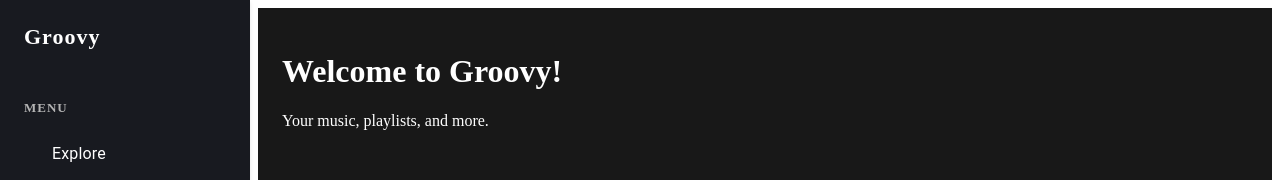
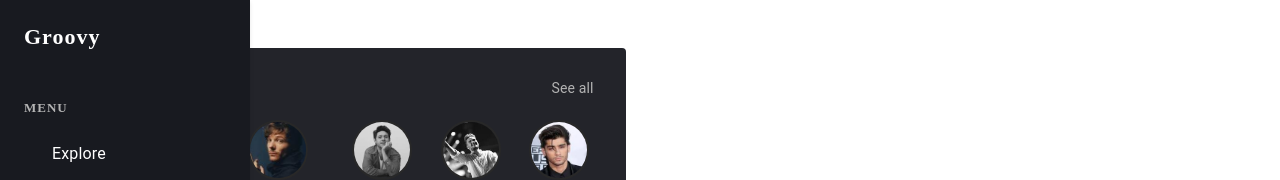
Before and after one commit to maulik-codex/Music-Player, a React (Vite) app: page / in a window 1280 px wide. Shown: the top 180 px of the page. Built offline with nearby package versions, Linux system fonts and the light colour scheme; some icons are missing.

Commit message:
Made some changes

```diff
--- a/src/App.jsx
+++ b/src/App.jsx
@@ -2,17 +2,11 @@ import React from 'react';
 import SideBar from './SideBar';
 import TopArtists from './TopArtists';
 function App() {
-  return (
-    <div style={{ display: 'flex' }}>
-      <SideBar />
-      {/* Your main content goes here */}
-      <div style={{ flex: 1, background: '#181818', minHeight: '100vh', color: '#fff', padding: 24 }}>
-        {/* Example main content */}
-        <h1>Welcome to Groovy!</h1>
-        <p>Your music, playlists, and more.</p>
+    return (
+      <>
+        <SideBar />
         <TopArtists />
-      </div>
-    </div>
-      );
-      }
-      export default App;
+      </>
+    );
+  }
+  export default App;
```
